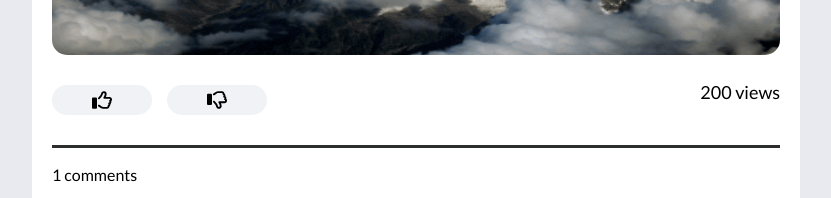
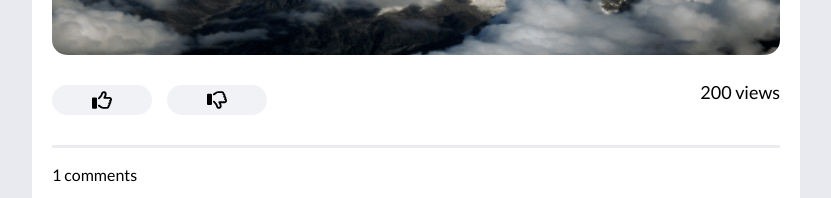
Before and after one commit to JamesRyo/Nuxt-app, a Nuxt app: page / in a window 1280 px wide. Shown: the part 595-793 px from the top of the page, without its empty margins (224-1055 px from the left). Built offline with nearby package versions, Linux system fonts and the light colour scheme.

Commit message:
fix: index.vue

```diff
--- a/components/Comments.vue
+++ b/components/Comments.vue
@@ -76,6 +76,10 @@
     margin-top: 20px;
   }
 
+  .thumbsup{
+    cursor: pointer;
+  }
+
   .vote {
     display: flex;
     justify-content: space-between;
--- a/pages/index.vue
+++ b/pages/index.vue
@@ -12,7 +12,7 @@
       </div>
       <div>
         <img class="topImage" src="~/assets/images/Everest.png" alt="everest">
-        <div class="middlePart">
+        <div class="middlePart" :style="darkMode ? darkMiddlePart : lightMiddlePart">
           <div class="thumbs">
             <svg :style="darkMode ? darkThumbs :lightThumbs" @click="increase" :class="{ 'thumbsup': true,  }" xmlns="http://www.w3.org/2000/svg" width="1em" height="1em" viewBox="0 0 512 512"><path fill="currentColor" d="M323.8 34.8c-38.2-10.9-78.1 11.2-89 49.4l-5.7 20c-3.7 13-10.4 25-19.5 35l-51.3 56.4c-8.9 9.8-8.2 25 1.6 33.9s25 8.2 33.9-1.6l51.3-56.4c14.1-15.5 24.4-34 30.1-54.1l5.7-20c3.6-12.7 16.9-20.1 29.7-16.5s20.1 16.9 16.5 29.7l-5.7 20c-5.7 19.9-14.7 38.7-26.6 55.5c-5.2 7.3-5.8 16.9-1.7 24.9s12.3 13 21.3 13H448c8.8 0 16 7.2 16 16c0 6.8-4.3 12.7-10.4 15c-7.4 2.8-13 9-14.9 16.7s.1 15.8 5.3 21.7c2.5 2.8 4 6.5 4 10.6c0 7.8-5.6 14.3-13 15.7c-8.2 1.6-15.1 7.3-18 15.2s-1.6 16.7 3.6 23.3c2.1 2.7 3.4 6.1 3.4 9.9c0 6.7-4.2 12.6-10.2 14.9c-11.5 4.5-17.7 16.9-14.4 28.8c.4 1.3.6 2.8.6 4.3c0 8.8-7.2 16-16 16h-97.5c-12.6 0-25-3.7-35.5-10.7l-61.7-41.1c-11-7.4-25.9-4.4-33.3 6.7s-4.4 25.9 6.7 33.3l61.7 41.1c18.4 12.3 40 18.8 62.1 18.8H384c34.7 0 62.9-27.6 64-62c14.6-11.7 24-29.7 24-50c0-4.5-.5-8.8-1.3-13c15.4-11.7 25.3-30.2 25.3-51c0-6.5-1-12.8-2.8-18.7c11.6-11.8 18.8-27.8 18.8-45.5c0-35.3-28.6-64-64-64h-92.3c4.7-10.4 8.7-21.2 11.8-32.2l5.7-20c10.9-38.2-11.2-78.1-49.4-89M32 192c-17.7 0-32 14.3-32 32v224c0 17.7 14.3 32 32 32h64c17.7 0 32-14.3 32-32V224c0-17.7-14.3-32-32-32z"></path></svg>
             <svg :style="darkMode ? darkThumbs :lightThumbs" @click="decrease" :class="{ 'thumbsup': true,  }" xmlns="http://www.w3.org/2000/svg" width="1em" height="1em" viewBox="0 0 512 512"><path fill="currentColor" d="M323.8 477.2c-38.2 10.9-78.1-11.2-89-49.4l-5.7-20c-3.7-13-10.4-25-19.5-35l-51.3-56.4c-8.9-9.8-8.2-25 1.6-33.9s25-8.2 33.9 1.6l51.3 56.4c14.1 15.5 24.4 34 30.1 54.1l5.7 20c3.6 12.7 16.9 20.1 29.7 16.5s20.1-16.9 16.5-29.7l-5.7-20c-5.7-19.9-14.7-38.7-26.6-55.5c-5.2-7.3-5.8-16.9-1.7-24.9s12.3-13 21.3-13H448c8.8 0 16-7.2 16-16c0-6.8-4.3-12.7-10.4-15c-7.4-2.8-13-9-14.9-16.7s.1-15.8 5.3-21.7c2.5-2.8 4-6.5 4-10.6c0-7.8-5.6-14.3-13-15.7c-8.2-1.6-15.1-7.3-18-15.2s-1.6-16.7 3.6-23.3c2.1-2.7 3.4-6.1 3.4-9.9c0-6.7-4.2-12.6-10.2-14.9c-11.5-4.5-17.7-16.9-14.4-28.8c.4-1.3.6-2.8.6-4.3c0-8.8-7.2-16-16-16h-97.5c-12.6 0-25 3.7-35.5 10.7l-61.7 41.1c-11 7.4-25.9 4.4-33.3-6.7s-4.4-25.9 6.7-33.3l61.7-41.1c18.4-12.3 40-18.8 62.1-18.8H384c34.7 0 62.9 27.6 64 62c14.6 11.7 24 29.7 24 50c0 4.5-.5 8.8-1.3 13c15.4 11.7 25.3 30.2 25.3 51c0 6.5-1 12.8-2.8 18.7c11.6 11.8 18.8 27.8 18.8 45.5c0 35.3-28.6 64-64 64h-92.3c4.7 10.4 8.7 21.2 11.8 32.2l5.7 20c10.9 38.2-11.2 78.1-49.4 89M32 384c-17.7 0-32-14.3-32-32V128c0-17.7 14.3-32 32-32h64c17.7 0 32 14.3 32 32v224c0 17.7-14.3 32-32 32z"></path></svg>
@@ -87,6 +87,12 @@ export default defineComponent({
       },
       lightThumbs:{
         backgroundColor: '#F0F2F5',
+      },
+      darkMiddlePart:{
+        borderBottom: 'solid 3px #2D2E2E',
+      },
+      lightMiddlePart:{
+        borderBottom: 'solid 3px #E9EBEE',
       },
     }
   },
@@ -188,7 +194,7 @@ export default defineComponent({
   margin-top: 15px;
   margin-bottom: 15px;
   padding-bottom: 30px;
-  border-bottom: solid 3px #2C2D2D;
+
 }
 
 .mainInput {
@@ -213,6 +219,7 @@ export default defineComponent({
 
 .send {
   color: #404040;
+  cursor: pointer;
 }
 
 .colorButton button{
```
